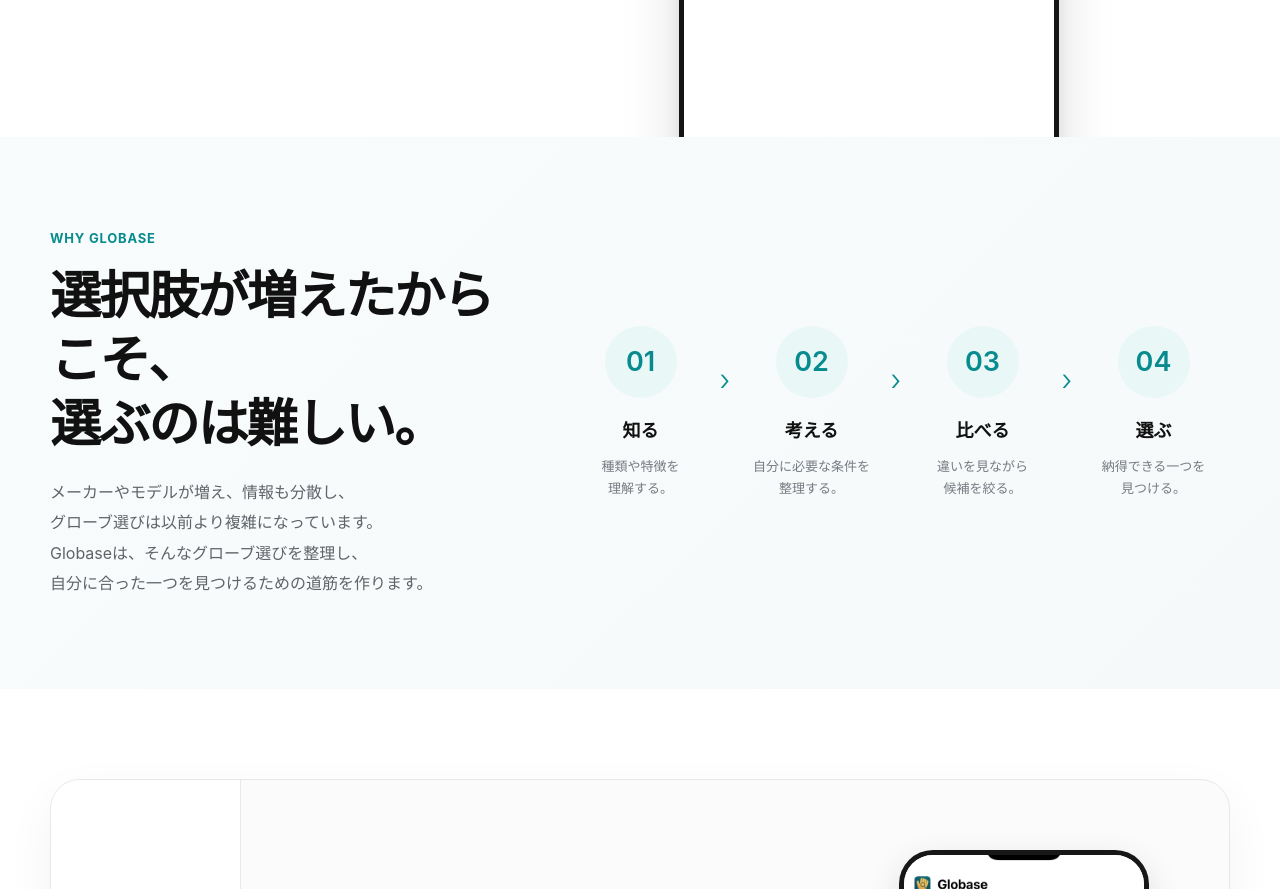
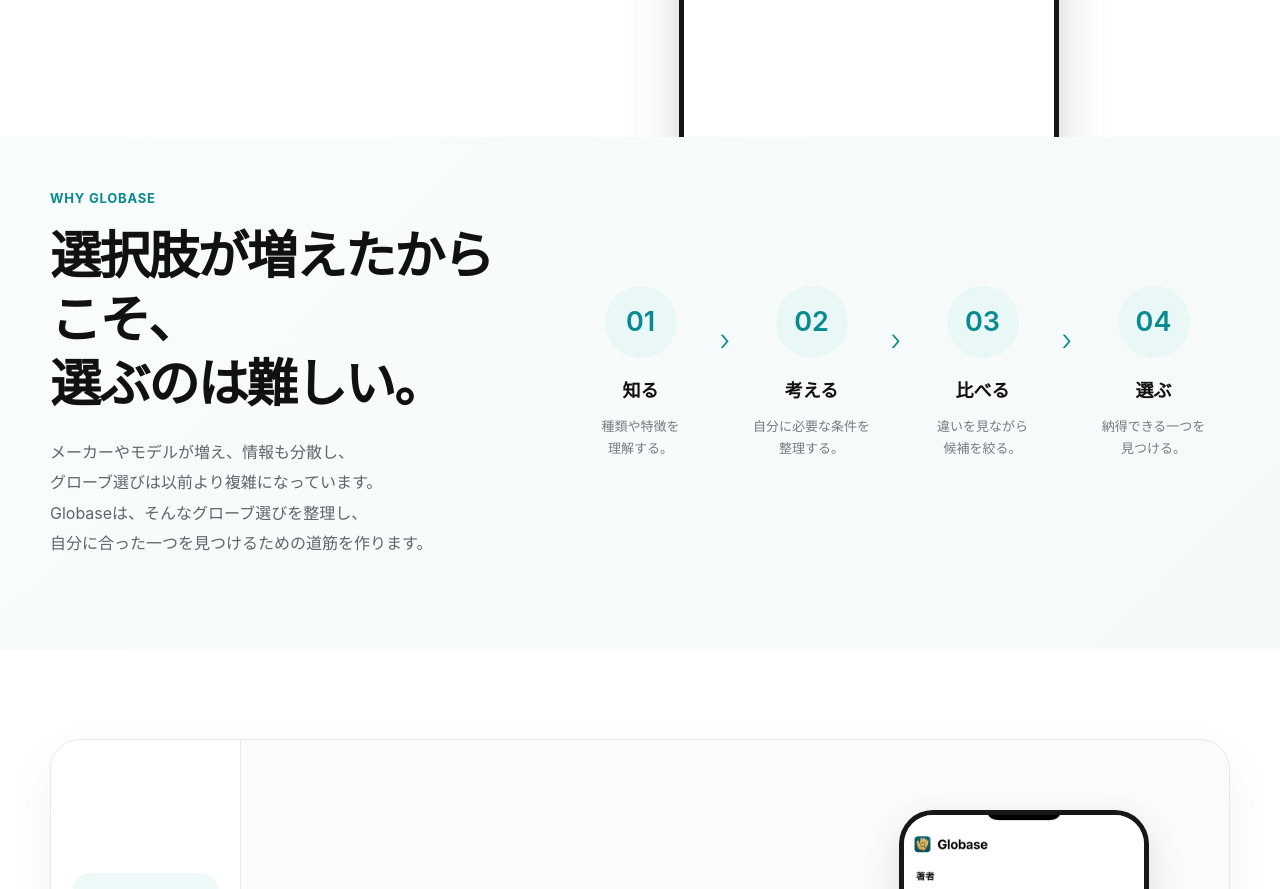
Before and after one commit to globase-app/globase-web, a plain HTML site: page index.html in a window 1280 px wide. Shown: the part 680-1569 px from the top of the page. Drawn offline with Linux system fonts and the light colour scheme.

Commit message:
Update index.html

```diff
--- a/index.html
+++ b/index.html
@@ -322,7 +322,7 @@
     ========================= */
 
     .problem {
-      padding: 90px 0;
+  padding: 50px 0 90px;
   background:
     linear-gradient(
       135deg,
```
Lines whose indentation alone changed are shown as unchanged.
